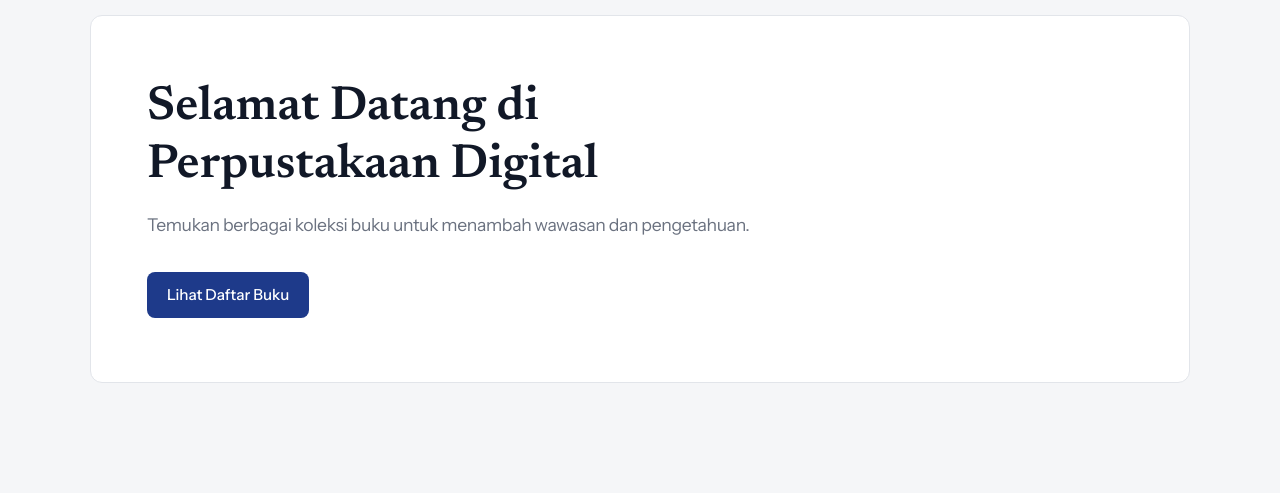
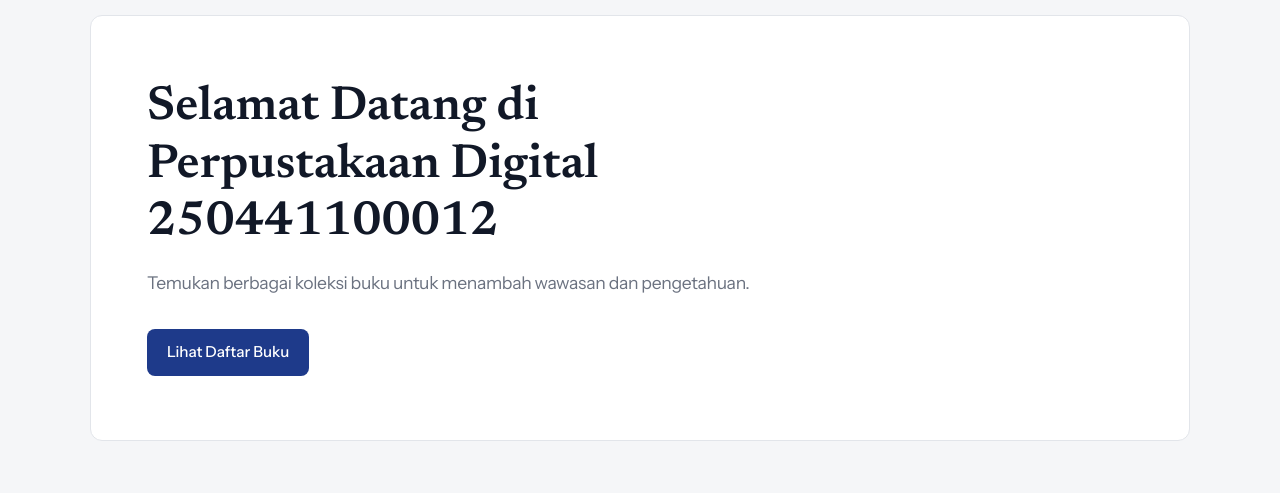
Before and after one commit to Joell014/Deploy.Perpustakaan, a Laravel app: page / in a window 1280 px wide. Shown: the part 238-731 px from the top of the page. Run offline with Laravel 12, Linux system fonts and the light colour scheme; style sheets or scripts are compiled from the project's sources; parts of the project's set-up code (start-up, migrations or seed data) failed here and were passed over.

Commit message:
menambahkan NIM di Home Blade

```diff
--- a/resources/views/home.blade.php
+++ b/resources/views/home.blade.php
@@ -6,7 +6,7 @@
 
     <section class="hero">
 
-        <h2>Selamat Datang di Perpustakaan Digital</h2>
+        <h2>Selamat Datang di Perpustakaan Digital 250441100012</h2>
 
         <p>
             Temukan berbagai koleksi buku untuk menambah
```
